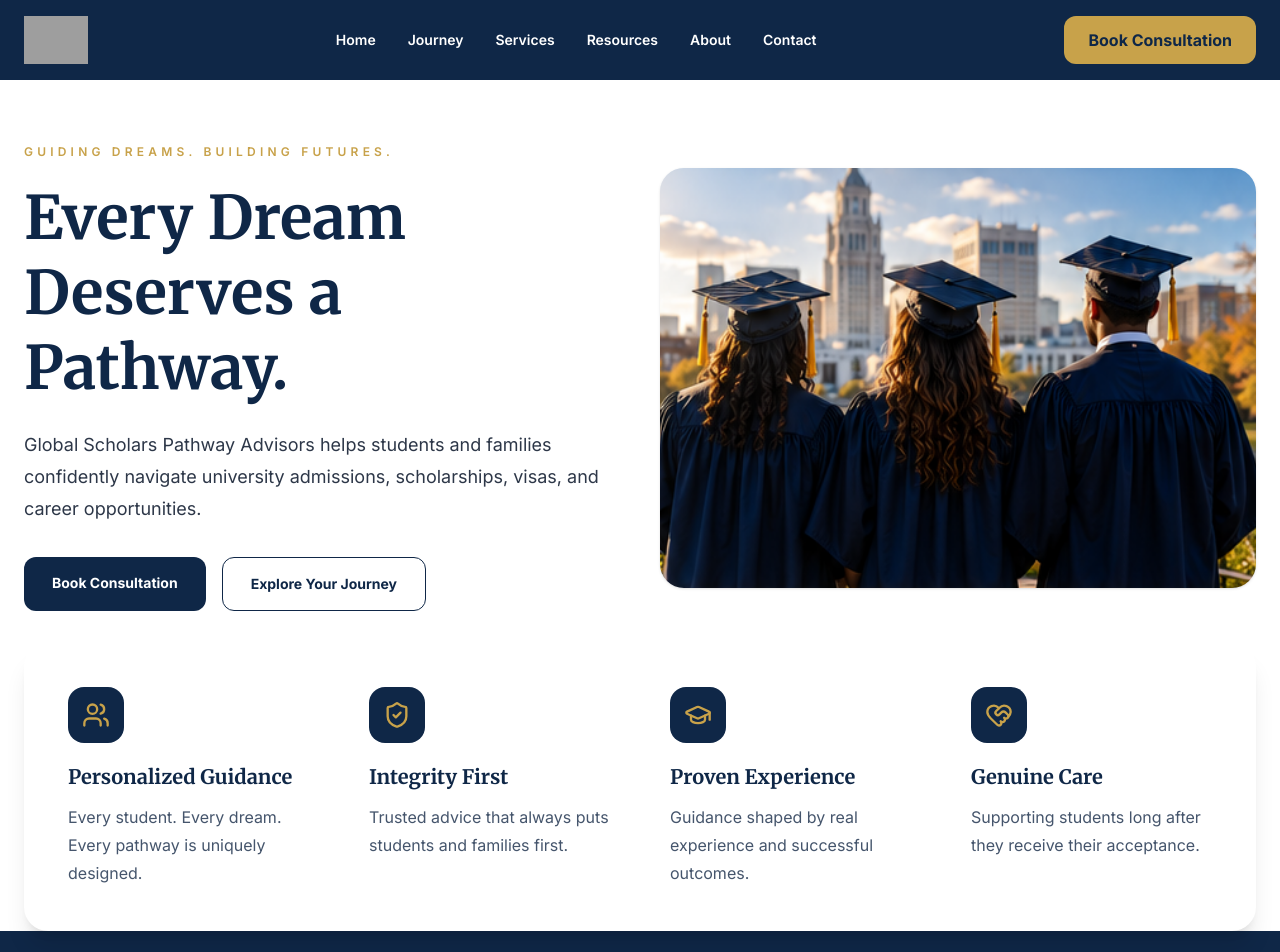
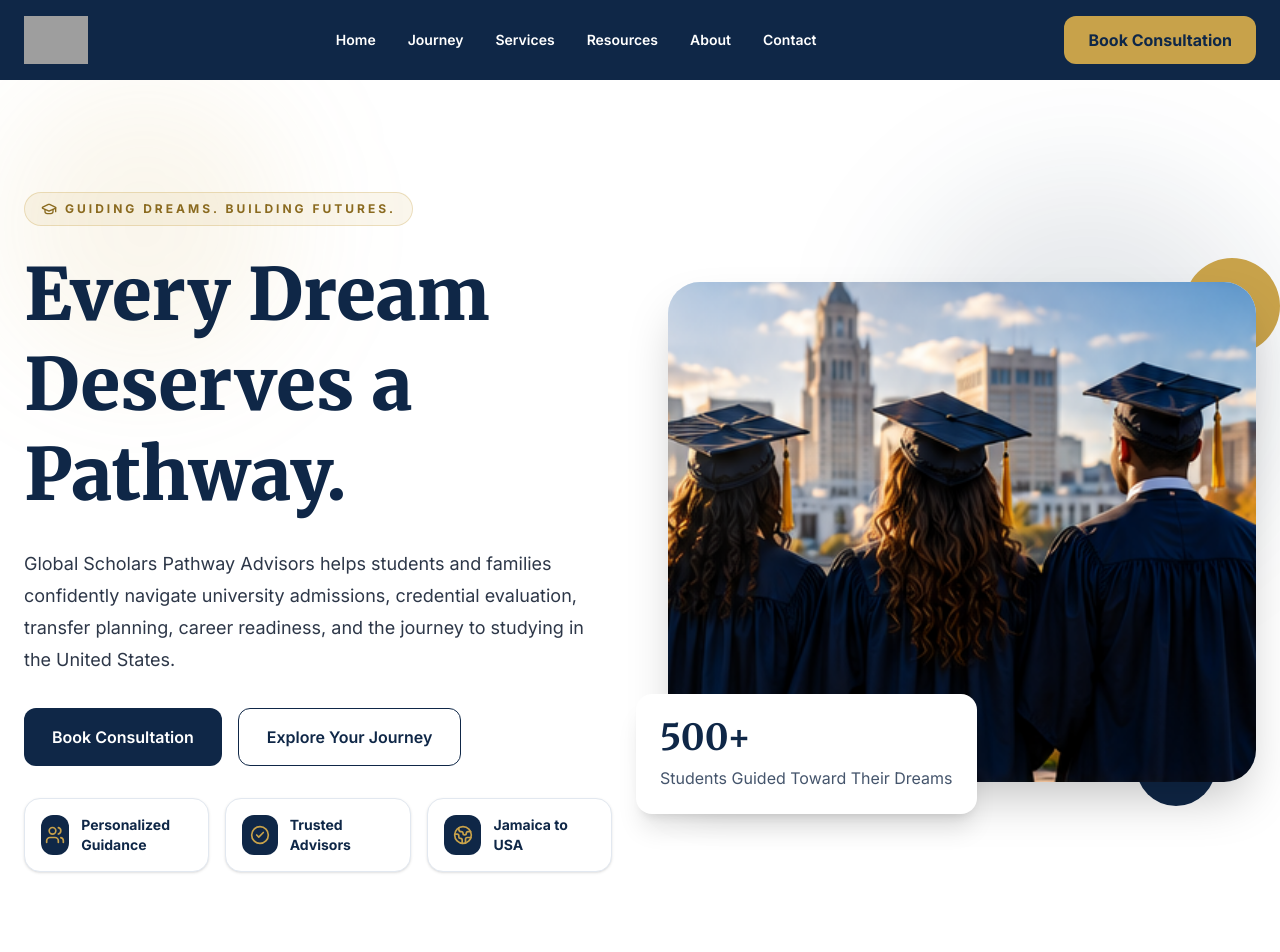
Before and after one commit to ChosenL/global-scholars, a Next.js app: page / in a window 1280 px wide. Shown: the top 952 px of the page. Built offline with nearby package versions, Linux system fonts and the light colour scheme; grey boxes are pictures that could not be loaded.

Commit message:
Sprint 3 - Hero 2.0 and UI Design System

```diff
--- a/components/home/Hero.tsx
+++ b/components/home/Hero.tsx
@@ -1,48 +1,87 @@
 import Image from "next/image";
 import FadeIn from "../ui/FadeIn";
+import Button from "../ui/Button";
+import HeroStats from "./HeroStats";
+import {
+  CheckCircle2,
+  GraduationCap,
+  Globe2,
+  Users,
+} from "lucide-react";
+
+const trustPoints = [
+  {
+    label: "Personalized Guidance",
+    icon: Users,
+  },
+  {
+    label: "Trusted Advisors",
+    icon: CheckCircle2,
+  },
+  {
+    label: "Jamaica to USA",
+    icon: Globe2,
+  },
+];
 
 export default function Hero() {
   return (
-    <section className="bg-white">
-      <div className="mx-auto grid max-w-7xl items-center gap-10 px-6 py-16 lg:grid-cols-2">
+    <section className="relative overflow-hidden bg-white">
+      <div className="absolute left-0 top-0 h-72 w-72 rounded-full bg-[#C8A24A]/10 blur-3xl" />
+      <div className="absolute right-0 top-24 h-96 w-96 rounded-full bg-[#0F2747]/10 blur-3xl" />
+
+      <div className="relative mx-auto grid max-w-7xl items-center gap-14 px-6 py-20 lg:grid-cols-2 lg:py-28">
         <FadeIn>
           <div>
-            <p className="text-xs font-semibold uppercase tracking-[0.35em] text-[#C8A24A]">
+            <div className="mb-6 inline-flex items-center gap-2 rounded-full border border-[#C8A24A]/30 bg-[#C8A24A]/10 px-4 py-2 text-xs font-bold uppercase tracking-[0.25em] text-[#8A6A1F]">
+              <GraduationCap size={16} />
               Guiding Dreams. Building Futures.
-            </p>
+            </div>
 
-            <h1 className="mt-5 text-5xl font-bold leading-tight text-[#0F2747] md:text-6xl">
-              Every Dream <br />
-              Deserves a <br />
-              Pathway.
+            <h1 className="max-w-2xl text-5xl font-black leading-tight text-[#0F2747] md:text-7xl">
+              Every Dream Deserves a Pathway.
             </h1>
 
-            <p className="mt-6 max-w-xl text-lg leading-8 text-[#2D3748]">
+            <p className="mt-7 max-w-xl text-lg leading-8 text-[#2D3748]">
               Global Scholars Pathway Advisors helps students and families
-              confidently navigate university admissions, scholarships, visas,
-              and career opportunities.
+              confidently navigate university admissions, credential evaluation,
+              transfer planning, career readiness, and the journey to studying
+              in the United States.
             </p>
 
             <div className="mt-8 flex flex-col gap-4 sm:flex-row">
-              <a
-                href="#"
-                className="rounded-xl bg-[#0F2747] px-7 py-4 text-center text-sm font-bold text-white transition hover:scale-105"
+              <Button>Book Consultation</Button>
+              <Button variant="secondary">Explore Your Journey</Button>
+            </div>
+
+            <div className="mt-8 grid gap-4 sm:grid-cols-3">
+              {trustPoints.map((item) => {
+                const Icon = item.icon;
+
+                return (
+                  <div
+                    key={item.label}
+                    className="flex items-center gap-3 rounded-2xl border border-slate-200 bg-white p-4 shadow-sm"
                   >
-                Book Consultation
-              </a>
-
-              <a
-                href="#"
-                className="rounded-xl border border-[#0F2747] px-7 py-4 text-center text-sm font-bold text-[#0F2747] transition hover:scale-105"
-              >
-                Explore Your Journey
-              </a>
+                    <div className="flex h-10 w-10 items-center justify-center rounded-xl bg-[#0F2747]">
+                      <Icon size={20} className="text-[#C8A24A]" />
+                    </div>
+                    <p className="text-sm font-bold text-[#0F2747]">
+                      {item.label}
+                    </p>
+                  </div>
+                );
+              })}
             </div>
           </div>
         </FadeIn>
 
         <FadeIn delay={0.2}>
-          <div className="relative h-[420px] overflow-hidden rounded-3xl bg-[#EAF1F8] shadow-sm">
+          <div className="relative">
+            <div className="absolute -right-6 -top-6 h-24 w-24 rounded-full bg-[#C8A24A]" />
+            <div className="absolute -bottom-6 right-10 h-20 w-20 rounded-full bg-[#0F2747]" />
+
+            <div className="relative h-[500px] overflow-hidden rounded-[2rem] bg-[#EAF1F8] shadow-2xl">
               <Image
                 src="/hero.png"
                 alt="Graduates looking toward a city skyline"
@@ -51,6 +90,9 @@ export default function Hero() {
                 priority
               />
             </div>
+
+            <HeroStats />
+          </div>
         </FadeIn>
       </div>
     </section>
--- /dev/null
+++ b/components/home/HeroStats.tsx
@@ -0,0 +1,12 @@
+import StatCard from "../ui/StatCard";
+
+export default function HeroStats() {
+  return (
+    <div className="absolute -bottom-8 -left-8 hidden lg:block">
+      <StatCard
+        number="500+"
+        label="Students Guided Toward Their Dreams"
+      />
+    </div>
+  );
+}
--- /dev/null
+++ b/components/ui/Button.tsx
@@ -0,0 +1,22 @@
+interface ButtonProps {
+  children: React.ReactNode;
+  variant?: "primary" | "secondary";
+}
+
+export default function Button({
+  children,
+  variant = "primary",
+}: ButtonProps) {
+  const classes =
+    variant === "primary"
+      ? "bg-[#0F2747] text-white hover:bg-[#173a68]"
+      : "border border-[#0F2747] text-[#0F2747] hover:bg-[#0F2747] hover:text-white";
+
+  return (
+    <button
+      className={`rounded-xl px-7 py-4 font-semibold transition-all duration-300 hover:scale-105 ${classes}`}
+    >
+      {children}
+    </button>
+  );
+}
--- /dev/null
+++ b/components/ui/Card.tsx
@@ -0,0 +1,11 @@
+interface CardProps {
+  children: React.ReactNode;
+}
+
+export default function Card({ children }: CardProps) {
+  return (
+    <div className="rounded-3xl bg-white p-8 shadow-lg transition duration-300 hover:-translate-y-2 hover:shadow-2xl">
+      {children}
+    </div>
+  );
+}
--- /dev/null
+++ b/components/ui/SectionTitle.tsx
@@ -0,0 +1,29 @@
+interface SectionTitleProps {
+  eyebrow: string;
+  title: string;
+  description?: string;
+}
+
+export default function SectionTitle({
+  eyebrow,
+  title,
+  description,
+}: SectionTitleProps) {
+  return (
+    <div className="mx-auto mb-16 max-w-3xl text-center">
+      <p className="text-sm font-bold uppercase tracking-[0.35em] text-[#C8A24A]">
+        {eyebrow}
+      </p>
+
+      <h2 className="mt-4 text-4xl font-bold text-[#0F2747] md:text-5xl">
+        {title}
+      </h2>
+
+      {description && (
+        <p className="mt-6 text-lg leading-8 text-slate-600">
+          {description}
+        </p>
+      )}
+    </div>
+  );
+}
--- /dev/null
+++ b/components/ui/StatCard.tsx
@@ -0,0 +1,21 @@
+interface StatCardProps {
+  number: string;
+  label: string;
+}
+
+export default function StatCard({
+  number,
+  label,
+}: StatCardProps) {
+  return (
+    <div className="rounded-2xl bg-white p-6 shadow-xl">
+      <h3 className="text-4xl font-bold text-[#0F2747]">
+        {number}
+      </h3>
+
+      <p className="mt-2 text-slate-600">
+        {label}
+      </p>
+    </div>
+  );
+}
--- /dev/null
+++ b/lib/theme.ts
@@ -0,0 +1,20 @@
+export const theme = {
+  colors: {
+    navy: "#0F2747",
+    gold: "#C8A24A",
+    white: "#FFFFFF",
+    background: "#F8F9FB",
+    text: "#2D3748",
+    dark: "#071526",
+  },
+
+  radius: {
+    sm: "12px",
+    md: "18px",
+    lg: "28px",
+  },
+
+  shadow: {
+    card: "0 12px 30px rgba(15,39,71,.08)",
+  },
+};
```
Lines whose indentation alone changed are shown as unchanged.
